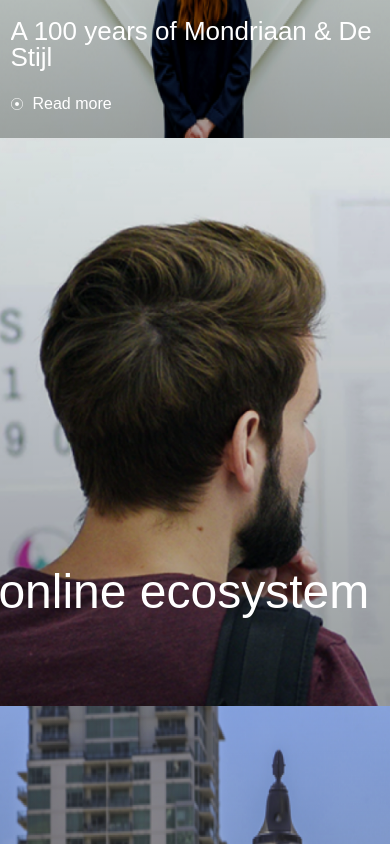
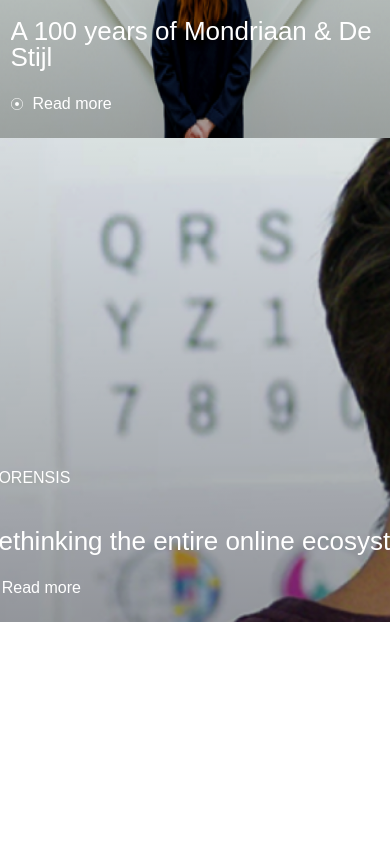
Before and after one commit to AlbertGarciaFernandez/dept-front-challange, a React (Create React App) app: page / in a window 390 px wide. Shown: the part 2380-3224 px from the top of the page. Built offline with nearby package versions, Linux system fonts and the light colour scheme; a web font is replaced by a local one.

Commit message:
client note scss retouched

```diff
--- a/src/components/molecules/CardClientsText/CardClientsText.jsx
+++ b/src/components/molecules/CardClientsText/CardClientsText.jsx
@@ -16,6 +16,7 @@
           text="Integrating existing content into O’Neills’s new e-commerce platform"
         />
         <Note
+          className="note3"
           header="MICROSOFT"
           text="Tapping into Ireland’s unique gaming culture and bringing a fresh flavour to their Xbox social media channels"
         />
--- a/src/components/molecules/CardClientsText/CardClientsText.scss
+++ b/src/components/molecules/CardClientsText/CardClientsText.scss
@@ -20,3 +20,12 @@
   width: 476px;
   height: 568px;
 }
+
+@media only screen and (max-width: 510px) {
+  .note3 {
+    display: none;
+  }
+  .cardClientWrapper {
+    height: 568px !important;
+  }
+}
--- a/src/components/molecules/ClientNoteCard/ClientNoteCard.scss
+++ b/src/components/molecules/ClientNoteCard/ClientNoteCard.scss
@@ -25,6 +25,7 @@
   overflow: hidden;
   align-items: flex-start;
   padding-bottom: 1.5em;
+  padding-left: 1em;
 }
 
 .ClientNoteCardTitle {
@@ -42,3 +43,13 @@
   aspect-ratio: 1/1;
   z-index: -10;
 }
+
+@media only screen and (max-width: 510px) {
+  .ClientNoteCard {
+    height: 484px !important;
+    width: 100%;
+  }
+  .ClientNoteCardText {
+    @include a.s;
+  }
+}
--- a/src/components/organism/ClientNoteLeft/ClientNoteLeft.scss
+++ b/src/components/organism/ClientNoteLeft/ClientNoteLeft.scss
@@ -2,3 +2,8 @@
   display: flex;
   width: 1440px;
 }
+@media only screen and (max-width: 510px) {
+  .clientNoteWrapper {
+    flex-direction: column;
+  }
+}
```
